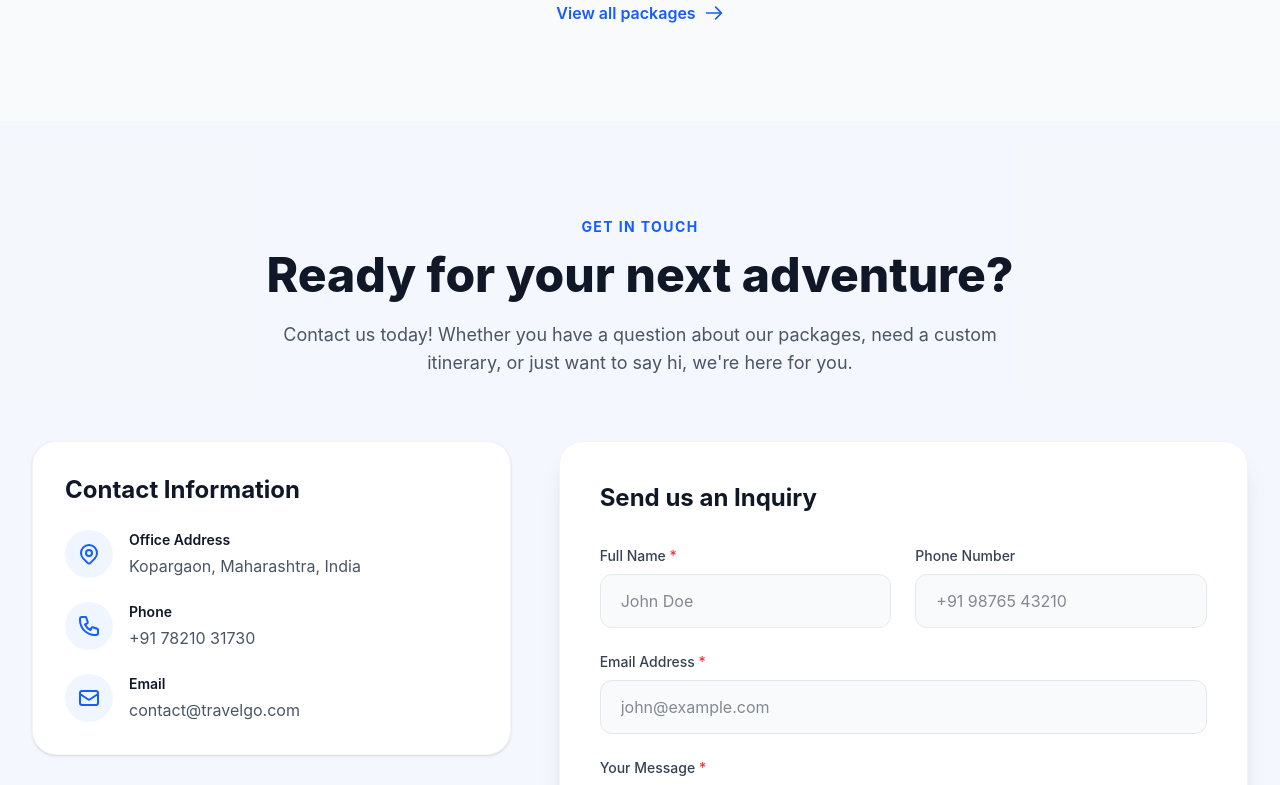
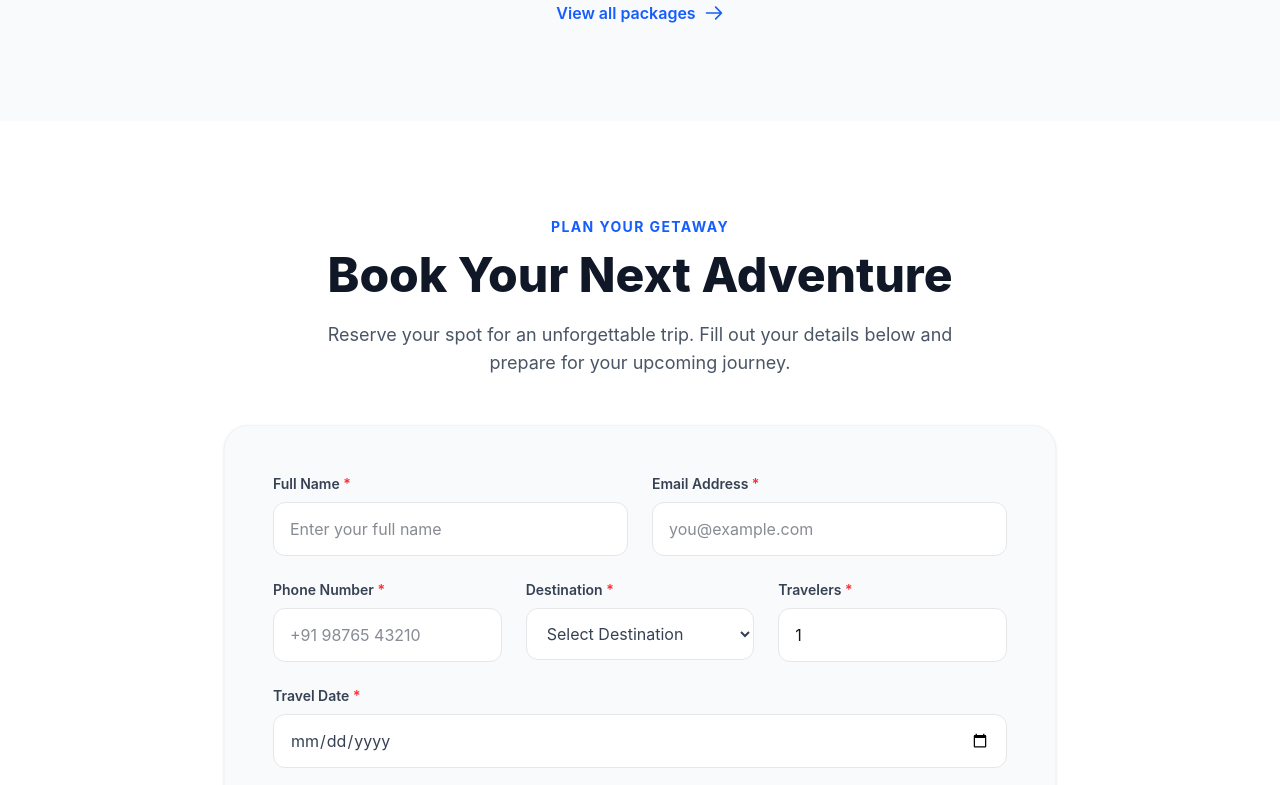
Before and after one commit to rihanpathan23/Tours-and-Travel-Client-project, a React (Vite) app: page / in a window 1280 px wide. Shown: the part 5700-6485 px from the top of the page. Built offline with nearby package versions, Linux system fonts and the light colour scheme.

Commit message:
added routes

```diff
--- a/src/App.jsx
+++ b/src/App.jsx
@@ -2,6 +2,7 @@ import Navbar from "./components/Navbar";
 import About from "./components/About";
 import Destinations from "./components/Destinations";
 import TourPackages from "./components/TourPackages";
+import Booking from "./components/Booking";
 import Contact from "./components/Contact";
 
 function App() {
@@ -36,6 +37,9 @@ function App() {
       {/* Tour Packages Section */}
       <TourPackages />
 
+      {/* Booking Form Section */}
+      <Booking />
+
       {/* Contact Section */}
       <Contact />
     </div>
```
